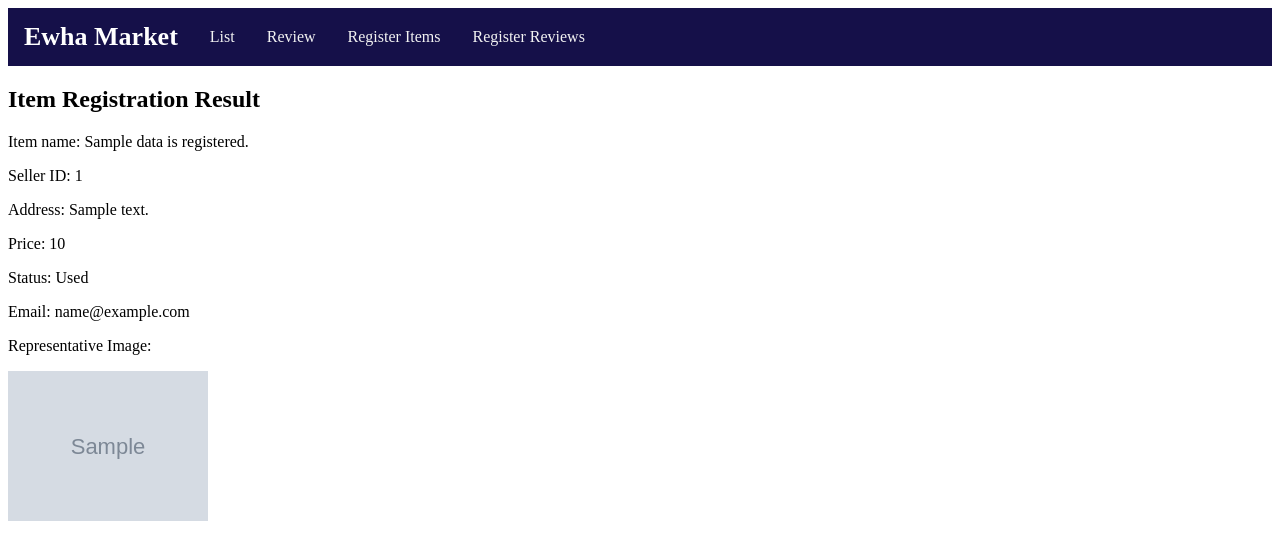
After one commit to nyamic/2026_OpenSWPlatform_YKK, a Flask app: template templates/result.html in a window 1280 px wide. The commit adds this page. Shown: the top 560 px of the page. Run offline with Flask 3, Linux system fonts and the light colour scheme; the template is opened without the code that fills it: most values are stand-ins (such as "Sample title", 1, 10 or a date in 2020); grey boxes marked "Sample" are stand-in pictures.

Commit message:
Send data to Flask Server

````diff
--- a/app.py
+++ b/app.py
@@ -1,4 +1,4 @@
-from flask import Flask, render_template
+from flask import Flask, render_template, request
 
 app = Flask(__name__)
 
@@ -22,5 +22,19 @@ def register_items():
 def register_reviews():
     return render_template('reg_reviews.html')
 
+@app.route("/submit_item")
+def reg_item_submit():
+    name=request.args.get("name")
+    status=request.args.get("status")
+    return "Input name:" + name + " input status:" + status
+
+@app.route("/submit_item_post", methods=["POST"])
+def reg_item_submit_post():
+        image_file=request.files["picture"]
+        image_file.save("static/images/{}".format(image_file.filename))
+        data=request.form
+        return render_template("result.html", data=data,
+                               img_path="static/images/{}".format(image_file.filename))
+
 if __name__ == '__main__':
     app.run(debug=True)
--- a/templates/reg_items.html
+++ b/templates/reg_items.html
@@ -2,7 +2,7 @@
 
 {% block section %}
 
-<form>
+<form action="/submit_item_post" method="post" enctype="multipart/form-data">
     Product name: <input type="text" name="product_name"><br>
     Seller ID: <input type="text" name="seller_id"><br>
     Address: <input type="text" name="address"><br>
--- /dev/null
+++ b/templates/result.html
@@ -0,0 +1,36 @@
+{% extends "index.html" %}
+
+{% block section %}
+
+<h2>Item Registration Result</h2>
+
+<p>
+    Item name: {{ data['product_name'] }} is registered.
+</p>
+
+<p>Seller ID: {{ data['seller_id'] }}</p>
+
+<p>Address: {{ data['address'] }}</p>
+
+<p>Price: {{ data['price'] }}</p>
+
+<p>
+    Status:
+    {% if data['status'] == "Likely New" %}
+        Likely New
+    {% elif data['status'] == "Used" %}
+        Used
+    {% endif %}
+</p>
+
+<p>Email: {{ data['email'] }}</p>
+
+{% if img_path %}
+    <p>Representative Image:</p>
+    <img src="{{ img_path }}"
+         alt="상품 이미지"
+         style="width: 200px; height: auto;">
+{% endif %}
+
+{% endblock section %}
+```
````
Also changed, not shown: static/images/dee-1lbmrKTx8gQ-unsplash.jpg (added).
